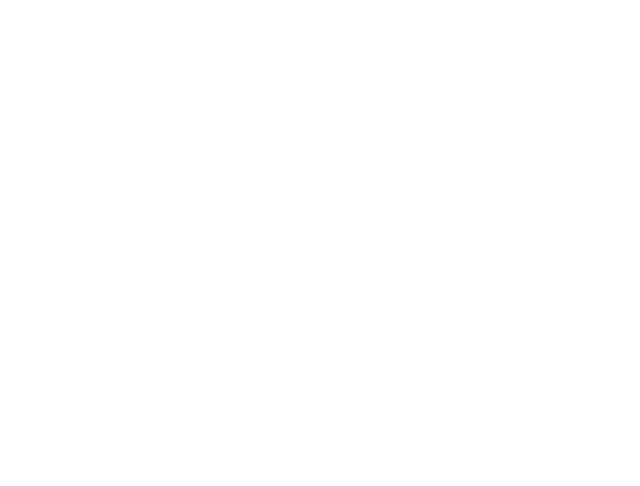
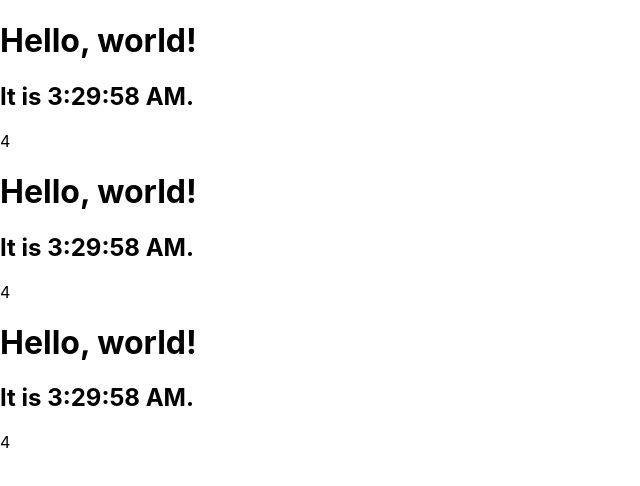
Before and after one commit to ssw3131/study, a React (Create React App) app in the folder react/4/my-app/: page /MainConcept5 in a window 1280 px wide. Shown: the top 486 px of the page, without its empty margins (0-640 px from the left). Built offline with nearby package versions, Linux system fonts and the light colour scheme.

Commit message:
State and Lifecycle

```diff
--- a/react/4/my-app/src/AppRouter.js
+++ b/react/4/my-app/src/AppRouter.js
@@ -5,6 +5,7 @@ import AppRouterList from './AppRouterList';
 import App from './App';
 import MainConcept2 from './MainConcept/MainConcept2';
 import MainConcept4 from './MainConcept/MainConcept4';
+import MainConcept5 from './MainConcept/MainConcept5';
 
 function AppRouter() {
   return (
@@ -13,6 +14,7 @@ function AppRouter() {
       <Route path="/App" component={App} />
       <Route path="/MainConcept2" component={MainConcept2} />
       <Route path="/MainConcept4" component={MainConcept4} />
+      <Route path="/MainConcept5" component={MainConcept5} />
     </Router>
   );
 }
--- a/react/4/my-app/src/AppRouterList.js
+++ b/react/4/my-app/src/AppRouterList.js
@@ -6,8 +6,9 @@ function AppRouterList() {
     <div>
       <ul>
         <li><Link to="/App">App</Link></li>
-        <li><Link to="/MainConcept2">JSX 소개</Link></li>
-        <li><Link to="/MainConcept4">Components and Props</Link></li>
+        <li><Link to="/MainConcept2">2 JSX 소개</Link></li>
+        <li><Link to="/MainConcept4">4 Components and Props</Link></li>
+        <li><Link to="/MainConcept5">5 State와 생명주기</Link></li>
       </ul>
     </div>
   );
--- /dev/null
+++ b/react/4/my-app/src/MainConcept/MainConcept5.js
@@ -0,0 +1,56 @@
+import React from 'react';
+
+class FormattedDate extends React.Component {
+  render() {
+    return <h2>It is {this.props.date.toLocaleTimeString()}.</h2>;
+  }
+}
+
+class Clock extends React.Component {
+  constructor(props) {
+    super(props);
+    this.state = {
+      date: new Date(),
+      counter: 0
+    };
+  }
+
+  componentDidMount() {
+    this.timerID = setInterval(
+      () => this.tick(),
+      1000
+    );
+  }
+
+  componentWillUnmount() {
+    clearInterval( this.timerID );
+  }
+
+  tick() {
+    this.setState( { date: new Date() } );
+    this.setState( state => { counter: ++state.counter } );
+  }
+
+  render() {
+    return (
+      <div>
+        <h1>Hello, world!</h1>
+        <FormattedDate date={this.state.date} />
+        <p>{this.state.counter}</p>
+      </div>
+    )
+  }
+}
+
+function MainConcept5() {
+
+  return (
+    <div>
+      <Clock />
+      <Clock />
+      <Clock />
+    </div>
+  );
+}
+
+export default MainConcept5;
```
